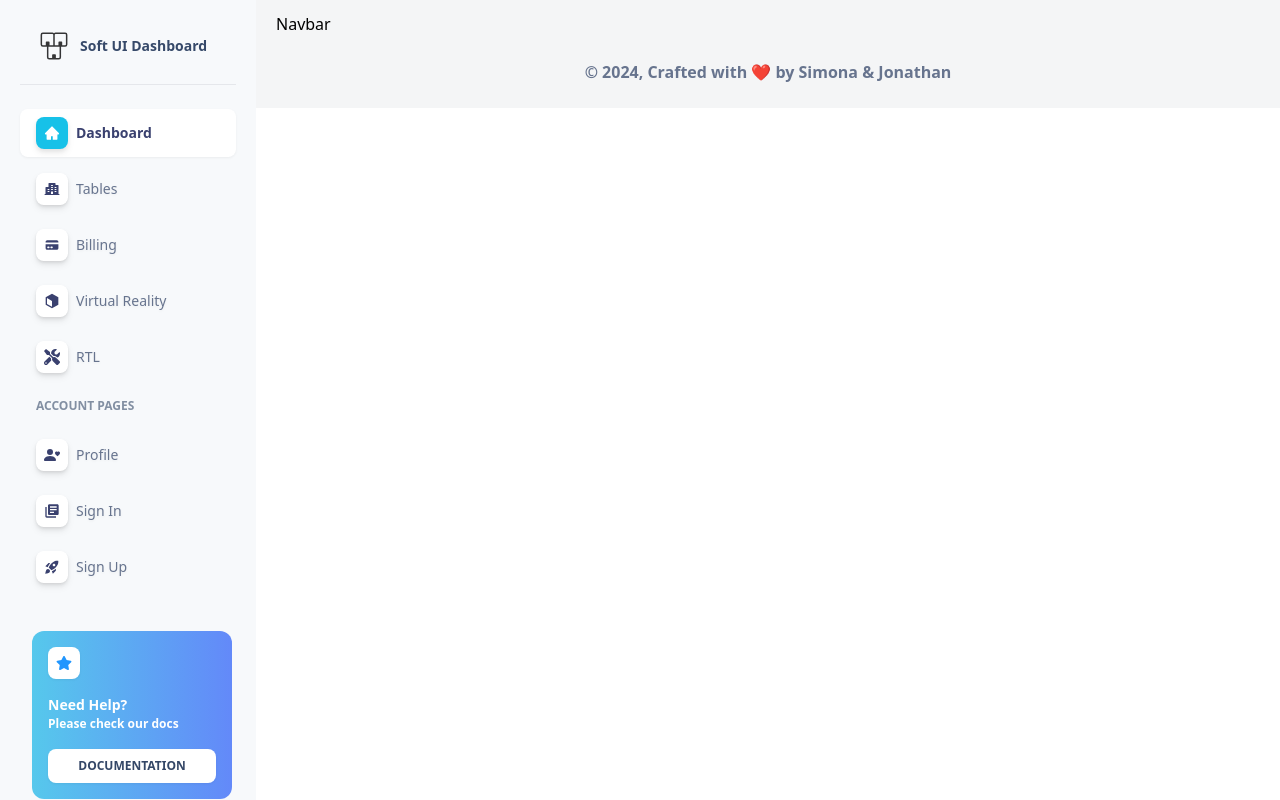
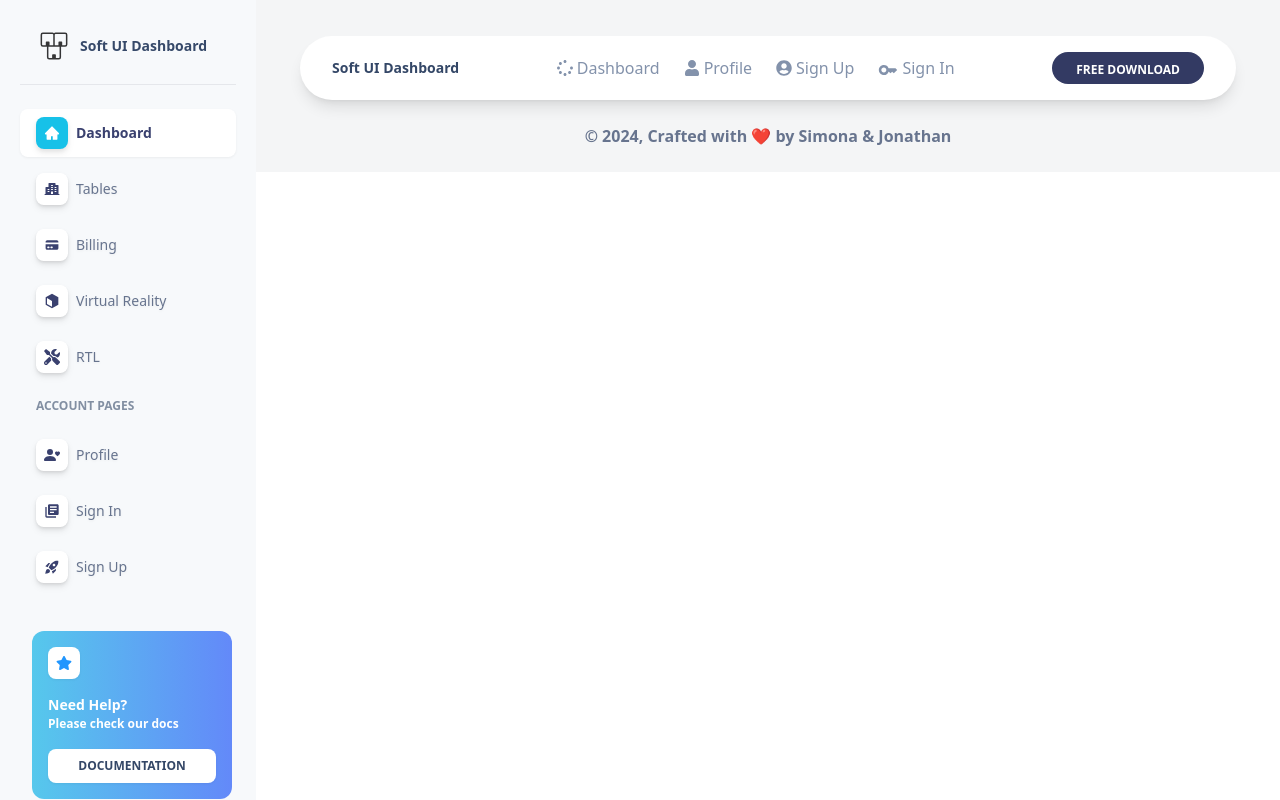
Before and after one commit to apurvakore/react_dashboard, a React (Create React App) app: page /signin in a window 1280 px wide. Built offline with nearby package versions, Linux system fonts and the light colour scheme.

Commit message:
goodnight

```diff
--- a/src/components/signIn/Navbar.jsx
+++ b/src/components/signIn/Navbar.jsx
@@ -1,7 +1,40 @@
 import React from 'react'
+import { FaUserCircle } from 'react-icons/fa';
+import { FaSpinner } from 'react-icons/fa';
+import { MdKey } from "react-icons/md";
+import { FaUser } from 'react-icons/fa';
+
+
 
 export const Navbar = () => {
-  return (
-    <div>Navbar</div>
+    return (
+    <>
+        <div className='m-6 bg-white px-2 py-4 rounded-full shadow-lg'>
+                <div className='flex justify-between items-center mx-6'>
+                    <h3 className='text-[#344767] font-bold text-sm'>Soft UI Dashboard</h3>
+                    <div className='flex space-x-6'>
+                        <div className='flex space-x-1'>
+                        <FaSpinner className='mt-1 text-[#8392AB]'/>
+                            <a href="/dashboard" className='text-[#8392AB]'>Dashboard</a>
+                        </div>
+                        <div className='flex space-x-1'>
+                         <FaUser className='mt-1 text-[#8392AB]'/>
+                            <a href="/profile" className='text-[#8392AB]'>Profile</a>
+                        </div>
+                        <div className='flex space-x-1'>
+                        <FaUserCircle className='mt-1 text-[#8392AB]'/>
+                            <a href="/signup" className='text-[#8392AB]'>Sign Up</a>
+                        </div>
+                        <div className='flex space-x-1'>
+                        <MdKey className='mt-1 text-[#8392AB] text-xl'/>
+                            <a href="/signin" className='text-[#8392AB]'>Sign In</a>
+                        </div>
+                    </div>
+                    <div className='bg-[#333A63] px-6 py-1 rounded-3xl'>
+                        <button className='text-white font-semibold text-xs'>FREE DOWNLOAD</button>
+                    </div>
+               </div>
+        </div>
+    </>
   )
 }
--- a/src/components/signIn/SignIn.jsx
+++ b/src/components/signIn/SignIn.jsx
@@ -1,8 +1,12 @@
 import React from 'react'
 import { Navbar } from './Navbar'
 
+
 export const SignIn = () => {
-  return (
-    <Navbar/>
+    return (
+        <>
+        <Navbar />
+
+    </>
   )
 }
```
